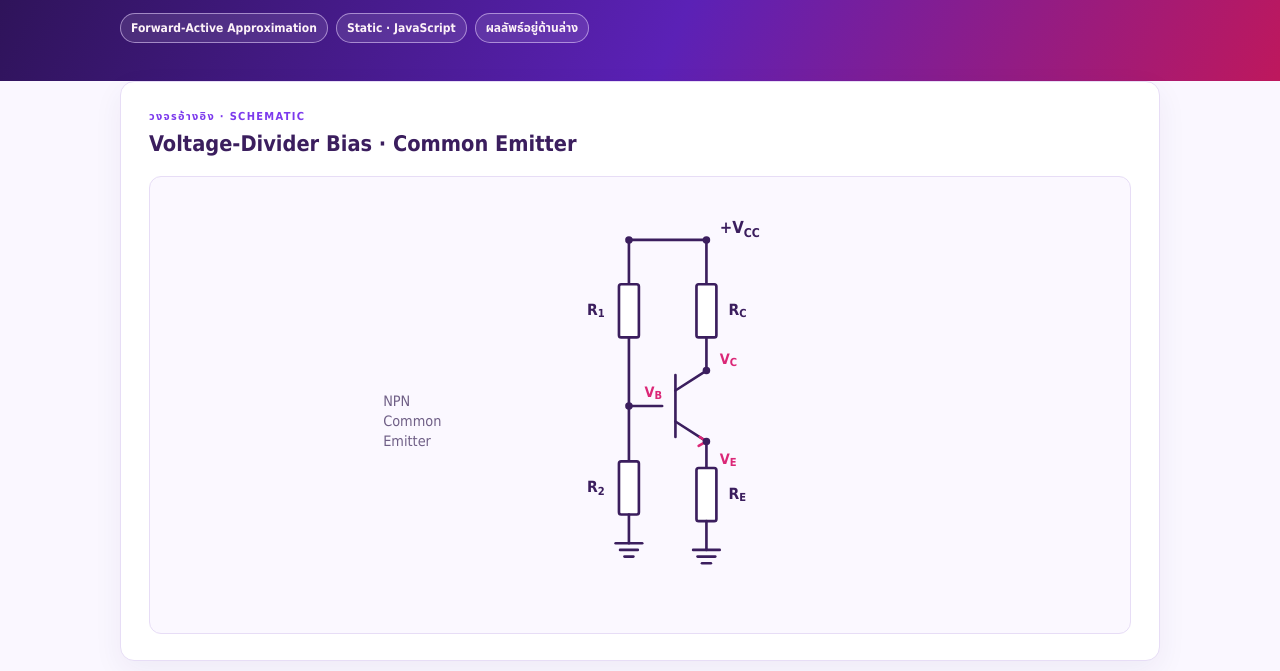
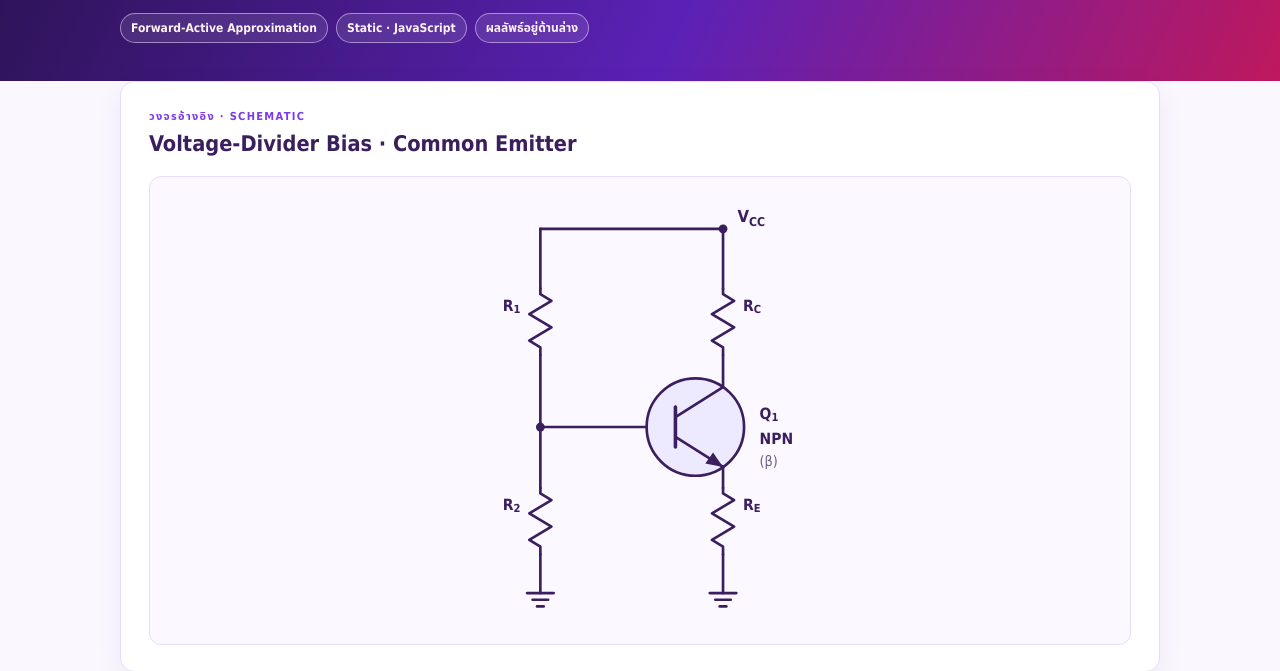
Before and after one commit to B6810177/Gitlab, a plain HTML site: page index.html in a window 1280 px wide. Shown: the part 161-832 px from the top of the page. Drawn offline with Linux system fonts and the light colour scheme.

Commit message:
Redraw circuit schematics with circled transistor and zigzag resistors
- Transistor now drawn inside a circle (NPN symbol) like the reference figure

- Zigzag resistor symbols for R1, R2, RC, RE and RB

- Show entered values and beta on the schematic (Flask + static)

```diff
--- a/index.html
+++ b/index.html
@@ -31,56 +31,68 @@
                 </div>
             </div>
             <div class="svg-wrap">
-                <svg viewBox="0 0 560 390" role="img" aria-labelledby="c-title c-desc" xmlns="http://www.w3.org/2000/svg">
+                <svg viewBox="0 0 560 400" role="img" aria-labelledby="c-title c-desc" xmlns="http://www.w3.org/2000/svg">
                     <title id="c-title">Voltage-divider biased NPN common-emitter circuit</title>
-                    <desc id="c-desc">R1 from VCC to base, R2 from base to ground, RC from VCC to collector, RE from emitter to ground, NPN transistor with base, collector and emitter labelled.</desc>
-                    <g fill="none" stroke="#3b1e5e" stroke-width="2.4" stroke-linecap="round">
-                        <path d="M270 46 H340"/>
-                        <path d="M340 46 V86"/>
-                        <path d="M270 46 V86"/>
-                        <rect x="261" y="86" width="18" height="48" rx="2" fill="#ffffff"/>
-                        <path d="M270 134 V196"/>
-                        <path d="M270 196 V246"/>
-                        <rect x="261" y="246" width="18" height="48" rx="2" fill="#ffffff"/>
-                        <path d="M270 294 V320"/>
-                        <rect x="331" y="86" width="18" height="48" rx="2" fill="#ffffff"/>
-                        <path d="M340 134 V164"/>
-                        <path d="M270 196 H300"/>
-                        <path d="M312 168 V224"/>
-                        <path d="M312 182 L340 164"/>
-                        <path d="M312 210 L340 228"/>
-                        <path d="M334 224 L340 228 L333 232" stroke="#db2777" stroke-width="2.4"/>
-                        <path d="M340 228 V252"/>
-                        <rect x="331" y="252" width="18" height="48" rx="2" fill="#ffffff"/>
-                        <path d="M340 300 V326"/>
+                    <desc id="c-desc">R1 from VCC to base, R2 from base to ground, RC from VCC to collector, RE from emitter to ground, NPN transistor drawn as a circle with base, collector and emitter labelled.</desc>
+
+                    <g fill="none" stroke="#3b1e5e" stroke-width="2.4" stroke-linecap="round" stroke-linejoin="round">
+                        <path d="M190 36 H355"/>
+                        <path d="M190 36 V90"/>
+                        <path d="M355 36 V90"/>
+                        <path d="M190 150 V270"/>
+                        <path d="M190 330 V365"/>
+                        <path d="M355 150 V179"/>
+                        <path d="M355 251 V270"/>
+                        <path d="M355 330 V365"/>
+                        <path d="M190 215 H312"/>
                     </g>
+
+                    <g fill="none" stroke="#3b1e5e" stroke-width="2.4" stroke-linecap="round" stroke-linejoin="round">
+                        <path d="M190 90 V95 L200 101 L180 113 L200 125 L180 137 L190 143 V150"/>
+                        <path d="M190 270 V275 L200 281 L180 293 L200 305 L180 317 L190 323 V330"/>
+                        <path d="M355 90 V95 L365 101 L345 113 L365 125 L345 137 L355 143 V150"/>
+                        <path d="M355 270 V275 L365 281 L345 293 L365 305 L345 317 L355 323 V330"/>
+                    </g>
+
+                    <circle cx="330" cy="215" r="44" fill="#ede9fe" stroke="#3b1e5e" stroke-width="2.4"/>
+                    <path d="M312 197 V233" fill="none" stroke="#3b1e5e" stroke-width="3.2" stroke-linecap="round"/>
+                    <path d="M312 206 L355 179" fill="none" stroke="#3b1e5e" stroke-width="2.4" stroke-linecap="round"/>
+                    <path d="M312 224 L355 251" fill="none" stroke="#3b1e5e" stroke-width="2.4" stroke-linecap="round"/>
+                    <path d="M355 251 L339 248 L346 238 Z" fill="#3b1e5e"/>
+
                     <g stroke="#3b1e5e" stroke-width="2.4" stroke-linecap="round">
-                        <path d="M258 320 H282"/>
-                        <path d="M262 326 H278"/>
-                        <path d="M266 332 H274"/>
-                        <path d="M328 326 H352"/>
-                        <path d="M332 332 H348"/>
-                        <path d="M336 338 H344"/>
+                        <path d="M178 365 H202"/>
+                        <path d="M183 371 H197"/>
+                        <path d="M187 377 H193"/>
+                        <path d="M343 365 H367"/>
+                        <path d="M348 371 H362"/>
+                        <path d="M352 377 H358"/>
                     </g>
+
                     <g fill="#3b1e5e">
-                        <circle cx="270" cy="196" r="3.4"/>
-                        <circle cx="340" cy="164" r="3.4"/>
-                        <circle cx="340" cy="228" r="3.4"/>
-                        <circle cx="340" cy="46" r="3.4"/>
-                        <circle cx="270" cy="46" r="3.4"/>
+                        <circle cx="355" cy="36" r="4"/>
+                        <circle cx="190" cy="215" r="4"/>
                     </g>
+
                     <g font-family="Tahoma, 'Noto Sans Thai', Arial, sans-serif" fill="#3b1e5e">
-                        <text x="352" y="40" font-size="15" font-weight="700">+V<tspan font-size="11" dy="3">CC</tspan></text>
-                        <text x="248" y="114" font-size="14" font-weight="700" text-anchor="end">R<tspan font-size="10" dy="2">1</tspan></text>
-                        <text x="248" y="274" font-size="14" font-weight="700" text-anchor="end">R<tspan font-size="10" dy="2">2</tspan></text>
-                        <text x="360" y="114" font-size="14" font-weight="700">R<tspan font-size="10" dy="2">C</tspan></text>
-                        <text x="360" y="280" font-size="14" font-weight="700">R<tspan font-size="10" dy="2">E</tspan></text>
-                        <text x="284" y="188" font-size="13" fill="#db2777" font-weight="700">V<tspan font-size="10" dy="2">B</tspan></text>
-                        <text x="352" y="158" font-size="13" fill="#db2777" font-weight="700">V<tspan font-size="10" dy="2">C</tspan></text>
-                        <text x="352" y="248" font-size="13" fill="#db2777" font-weight="700">V<tspan font-size="10" dy="2">E</tspan></text>
-                        <text x="48" y="196" font-size="13" fill="#6f5f86">NPN</text>
-                        <text x="48" y="214" font-size="13" fill="#6f5f86">Common</text>
-                        <text x="48" y="232" font-size="13" fill="#6f5f86">Emitter</text>
+                        <text x="368" y="30" font-size="15" font-weight="700">V<tspan font-size="11" dy="3">CC</tspan></text>
+                        <text id="sch-VCC" x="398" y="30" font-size="15" font-weight="700"></text>
+
+                        <text x="172" y="110" text-anchor="end" font-size="14" font-weight="700">R<tspan font-size="10" dy="2">1</tspan></text>
+                        <text id="sch-R1" x="172" y="128" text-anchor="end" font-size="13" fill="#6f5f86"></text>
+
+                        <text x="172" y="290" text-anchor="end" font-size="14" font-weight="700">R<tspan font-size="10" dy="2">2</tspan></text>
+                        <text id="sch-R2" x="172" y="308" text-anchor="end" font-size="13" fill="#6f5f86"></text>
+
+                        <text x="373" y="110" font-size="14" font-weight="700">R<tspan font-size="10" dy="2">C</tspan></text>
+                        <text id="sch-RC" x="373" y="128" font-size="13" fill="#6f5f86"></text>
+
+                        <text x="373" y="290" font-size="14" font-weight="700">R<tspan font-size="10" dy="2">E</tspan></text>
+                        <text id="sch-RE" x="373" y="308" font-size="13" fill="#6f5f86"></text>
+
+                        <text x="388" y="208" font-size="14" font-weight="700">Q<tspan font-size="10" dy="2">1</tspan></text>
+                        <text x="388" y="230" font-size="14" font-weight="700">NPN</text>
+                        <text id="sch-beta" x="388" y="250" font-size="13" fill="#6f5f86">(β)</text>
                     </g>
                 </svg>
             </div>
--- a/static/app.js
+++ b/static/app.js
@@ -165,7 +165,27 @@
         els.regionDesc.textContent = text.desc;
     }
 
-    function render(r) {
+    function setSchematic(raw) {
+        var unit = raw.unit === "kohm" ? "kΩ" : "Ω";
+        var texts = {
+            "sch-VCC": raw.VCC ? " = " + raw.VCC + " V" : "",
+            "sch-R1": raw.R1 ? raw.R1 + " " + unit : "",
+            "sch-R2": raw.R2 ? raw.R2 + " " + unit : "",
+            "sch-RC": raw.RC ? raw.RC + " " + unit : "",
+            "sch-RE": raw.RE ? raw.RE + " " + unit : ""
+        };
+        Object.keys(texts).forEach(function (id) {
+            var el = document.getElementById(id);
+            if (el) el.textContent = texts[id];
+        });
+
+        var beta = document.getElementById("sch-beta");
+        if (beta) {
+            beta.textContent = raw.beta ? "(β = " + raw.beta + ")" : "(β)";
+        }
+    }
+
+    function render(r, raw) {
         els.errorBox.classList.add("hidden");
         els.empty.classList.add("hidden");
         els.result.classList.remove("hidden");
@@ -194,6 +214,7 @@
             els.warningBox.classList.add("hidden");
         }
 
+        setSchematic(raw);
         scrollToResults();
     }
 
@@ -207,7 +228,7 @@
             return;
         }
 
-        render(calculate(parsed.values, raw.unit));
+        render(calculate(parsed.values, raw.unit), raw);
     });
 
     form.addEventListener("reset", function () {
@@ -215,6 +236,7 @@
             els.result.classList.add("hidden");
             els.errorBox.classList.add("hidden");
             els.empty.classList.remove("hidden");
+            setSchematic(readForm());
         }, 0);
     });
 })();
```
Also changed, not shown: templates/index.html (+139 -151 lines).
